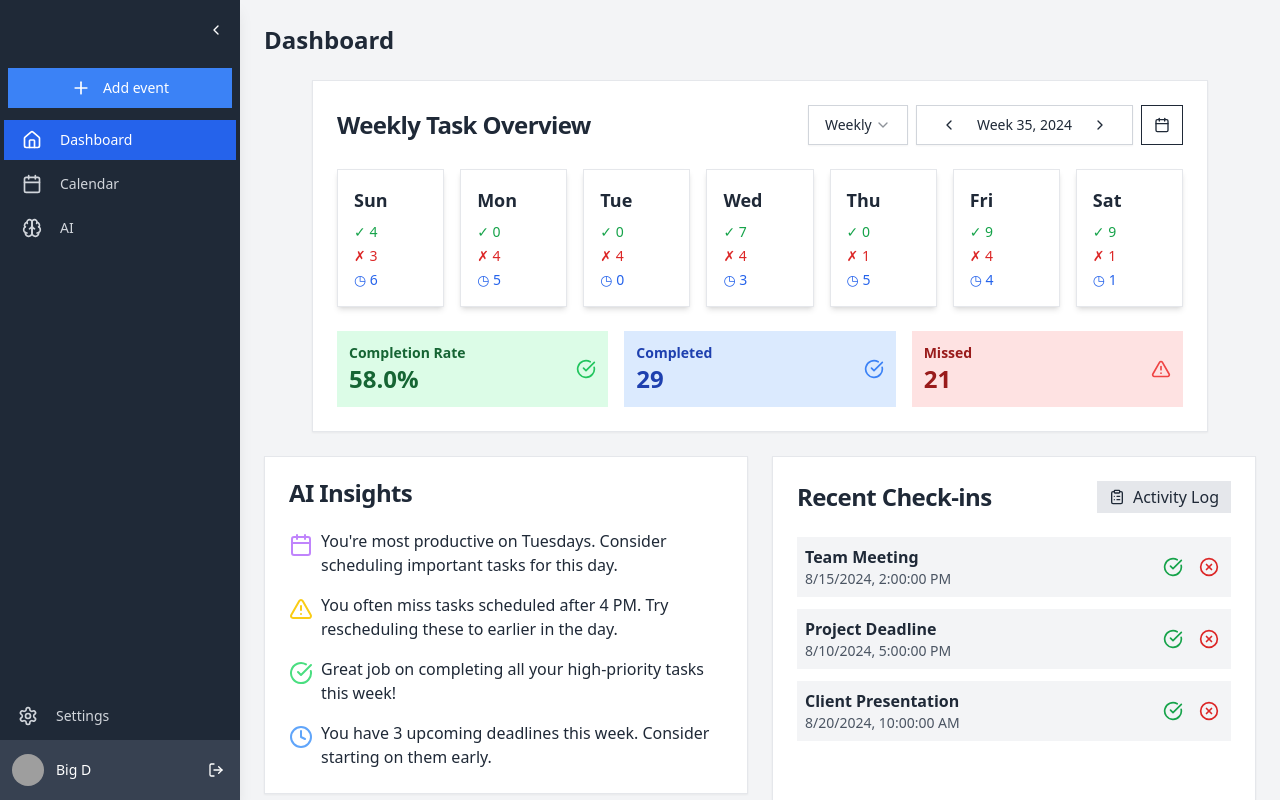
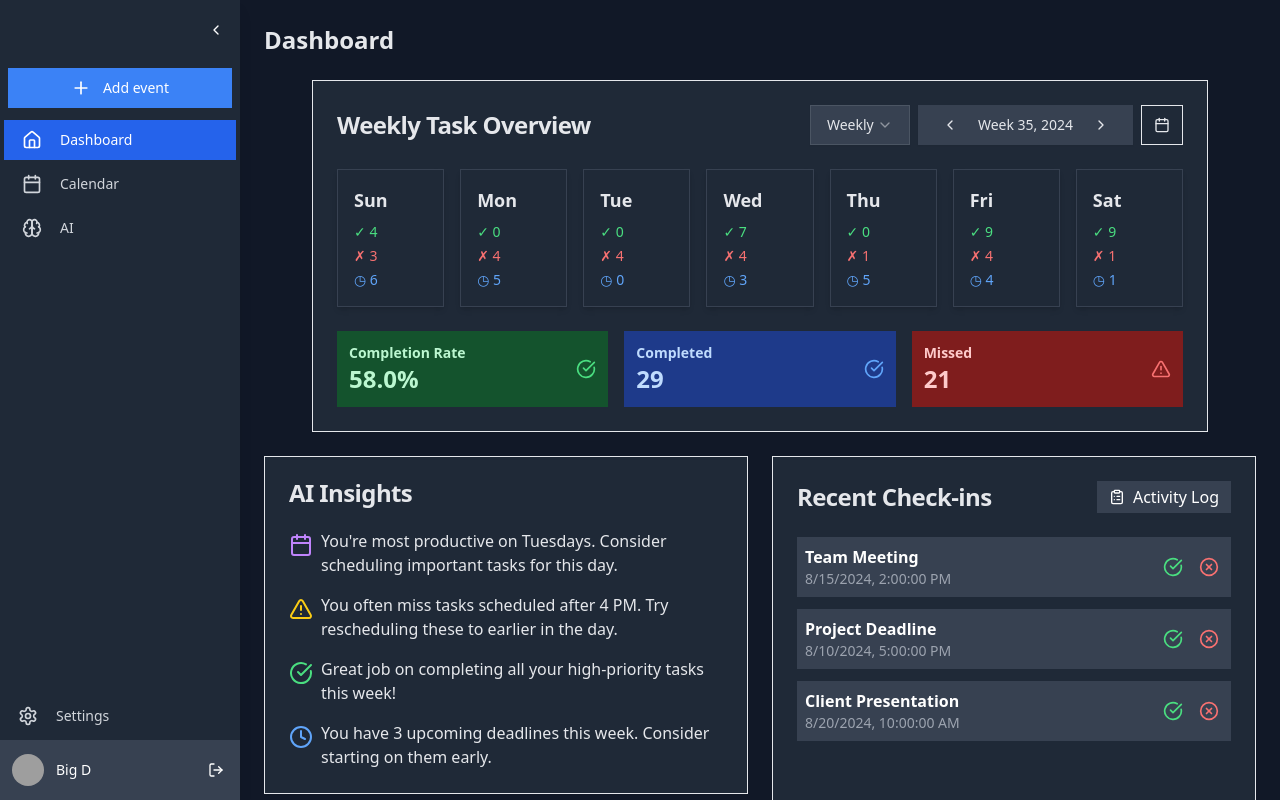
Before and after one commit to gsdyu/Calcoy, a Next.js app in the folder frontend/: page /dashboard in a window 1280 px wide. Built offline with nearby package versions, Linux system fonts and the light colour scheme; grey boxes are pictures that could not be loaded.

Commit message:
Added dark mode to all of the dashboards

```diff
--- a/frontend/src/components/Dashboard/Ai.js
+++ b/frontend/src/components/Dashboard/Ai.js
@@ -5,27 +5,27 @@ import React from 'react';
 import { Calendar, AlertTriangle, CheckCircle, Clock } from 'lucide-react';
 import { Card, CardHeader, CardTitle, CardContent } from '@/components/ui/card';
 
-const AIInsightsComponent = () => {
+const AIInsightsComponent = ({ darkMode }) => {
   return (
-    <Card className="mb-6 bg-white dark:bg-gray-800">
+    <Card className={`mb-6 ${darkMode ? 'bg-gray-800' : 'bg-white'}`}>
       <CardHeader>
-        <CardTitle className="text-gray-800 dark:text-gray-200">AI Insights</CardTitle>
+        <CardTitle className={darkMode ? 'text-gray-200' : 'text-gray-800'}>AI Insights</CardTitle>
       </CardHeader>
       <CardContent>
         <ul className="space-y-4">
-          <li className="flex items-start space-x-2 text-gray-800 dark:text-gray-200">
+          <li className={`flex items-start space-x-2 ${darkMode ? 'text-gray-200' : 'text-gray-800'}`}>
             <Calendar className="text-purple-400 mt-1 flex-shrink-0" />
             <span>You're most productive on Tuesdays. Consider scheduling important tasks for this day.</span>
           </li>
-          <li className="flex items-start space-x-2 text-gray-800 dark:text-gray-200">
+          <li className={`flex items-start space-x-2 ${darkMode ? 'text-gray-200' : 'text-gray-800'}`}>
             <AlertTriangle className="text-yellow-400 mt-1 flex-shrink-0" />
             <span>You often miss tasks scheduled after 4 PM. Try rescheduling these to earlier in the day.</span>
           </li>
-          <li className="flex items-start space-x-2 text-gray-800 dark:text-gray-200">
+          <li className={`flex items-start space-x-2 ${darkMode ? 'text-gray-200' : 'text-gray-800'}`}>
             <CheckCircle className="text-green-400 mt-1 flex-shrink-0" />
             <span>Great job on completing all your high-priority tasks this week!</span>
           </li>
-          <li className="flex items-start space-x-2 text-gray-800 dark:text-gray-200">
+          <li className={`flex items-start space-x-2 ${darkMode ? 'text-gray-200' : 'text-gray-800'}`}>
             <Clock className="text-blue-400 mt-1 flex-shrink-0" />
             <span>You have 3 upcoming deadlines this week. Consider starting on them early.</span>
           </li>
--- a/frontend/src/components/Dashboard/CheckIns.js
+++ b/frontend/src/components/Dashboard/CheckIns.js
@@ -4,7 +4,7 @@ import React, { useState } from 'react';
 import { ClipboardList, CheckCircle, XCircle } from 'lucide-react';
 import { Card, CardHeader, CardTitle, CardContent } from '@/components/ui/card';
 
-const RecentCheckIns = () => {
+const RecentCheckIns = ({ darkMode }) => {
   const [events, setEvents] = useState([
     { id: 1, title: "Team Meeting", date: "2024-08-15 14:00", status: "pending" },
     { id: 2, title: "Project Deadline", date: "2024-08-10 17:00", status: "pending" },
@@ -36,13 +36,15 @@ const RecentCheckIns = () => {
   };
 
   return (
-    <Card className="bg-white dark:bg-gray-800">
+    <Card className={darkMode ? 'bg-gray-800' : 'bg-white'}>
       <CardHeader>
         <div className="flex justify-between items-center">
-          <CardTitle className="text-gray-800 dark:text-gray-200">Recent Check-ins</CardTitle>
+          <CardTitle className={darkMode ? 'text-gray-200' : 'text-gray-800'}>Recent Check-ins</CardTitle>
           <button
             onClick={() => setShowLog(!showLog)}
-            className="flex items-center space-x-2 bg-gray-200 dark:bg-gray-700 text-gray-800 dark:text-white px-3 py-1 rounded-md"
+            className={`flex items-center space-x-2 px-3 py-1 rounded-md ${
+              darkMode ? 'bg-gray-700 text-white' : 'bg-gray-200 text-gray-800'
+            }`}
           >
             <ClipboardList size={16} />
             <span>Activity Log</span>
@@ -53,22 +55,24 @@ const RecentCheckIns = () => {
         {!showLog ? (
           <ul className="space-y-3">
             {events.map(event => (
-              <li key={event.id} className="flex items-center justify-between p-2 bg-gray-100 dark:bg-gray-700 rounded-md">
+              <li key={event.id} className={`flex items-center justify-between p-2 rounded-md ${
+                darkMode ? 'bg-gray-700' : 'bg-gray-100'
+              }`}>
                 <div>
-                  <p className="font-semibold text-gray-800 dark:text-white">{event.title}</p>
-                  <p className="text-sm text-gray-600 dark:text-gray-400">{new Date(event.date).toLocaleString()}</p>
+                  <p className={`font-semibold ${darkMode ? 'text-white' : 'text-gray-800'}`}>{event.title}</p>
+                  <p className={`text-sm ${darkMode ? 'text-gray-400' : 'text-gray-600'}`}>{new Date(event.date).toLocaleString()}</p>
                 </div>
                 <div className="flex space-x-2">
                   <button
                     onClick={() => handleEventStatus(event.id, 'completed')}
-                    className="p-1 text-green-600 dark:text-green-400 hover:text-green-500 dark:hover:text-green-300"
+                    className={`p-1 ${darkMode ? 'text-green-400 hover:text-green-300' : 'text-green-600 hover:text-green-500'}`}
                     title="Mark as completed"
                   >
                     <CheckCircle size={20} />
                   </button>
                   <button
                     onClick={() => handleEventStatus(event.id, 'missed')}
-                    className="p-1 text-red-600 dark:text-red-400 hover:text-red-500 dark:hover:text-red-300"
+                    className={`p-1 ${darkMode ? 'text-red-400 hover:text-red-300' : 'text-red-600 hover:text-red-500'}`}
                     title="Mark as missed"
                   >
                     <XCircle size={20} />
@@ -79,14 +83,14 @@ const RecentCheckIns = () => {
           </ul>
         ) : (
           <div>
-            <h3 className="text-lg font-semibold mb-3 text-gray-800 dark:text-gray-200">Activity Log</h3>
+            <h3 className={`text-lg font-semibold mb-3 ${darkMode ? 'text-gray-200' : 'text-gray-800'}`}>Activity Log</h3>
             <ul className="space-y-2">
               {activityLog.map((log, index) => (
                 <li key={index} className="text-sm flex items-start space-x-2">
-                  <span className="text-gray-600 dark:text-gray-400 whitespace-nowrap">{log.timestamp}</span>
-                  <span className="text-blue-600 dark:text-blue-400">{log.user}</span>
-                  <span className="text-gray-800 dark:text-gray-200">{log.action}</span>
-                  <span className="text-gray-600 dark:text-gray-400">"{log.details}"</span>
+                  <span className={darkMode ? 'text-gray-400' : 'text-gray-600'}>{log.timestamp}</span>
+                  <span className={darkMode ? 'text-blue-400' : 'text-blue-600'}>{log.user}</span>
+                  <span className={darkMode ? 'text-gray-200' : 'text-gray-800'}>{log.action}</span>
+                  <span className={darkMode ? 'text-gray-400' : 'text-gray-600'}>"{log.details}"</span>
                 </li>
               ))}
             </ul>
--- a/frontend/src/components/Dashboard/Dashboardapp.js
+++ b/frontend/src/components/Dashboard/Dashboardapp.js
@@ -4,23 +4,26 @@ import React from 'react';
 import TaskOverviewComponent from './Taskoverview/TaskOverview';
 import AIInsightsComponent from './AI';
 import RecentCheckIns from './CheckIns';
+import { useTheme } from '@/contexts/ThemeContext';
 
-const DashboardHeader = () => (
+const DashboardHeader = ({ darkMode }) => (
   <div className="flex justify-between items-center mb-6">
-    <h1 className="text-2xl font-bold text-gray-800 dark:text-gray-200">Dashboard</h1>
+    <h1 className={`text-2xl font-bold ${darkMode ? 'text-gray-200' : 'text-gray-800'}`}>Dashboard</h1>
   </div>
 );
 
 const Dashboard = () => {
+  const { darkMode } = useTheme();
+
   return (
-    <div className="min-h-screen bg-gray-100 dark:bg-gray-900 text-gray-800 dark:text-gray-200 p-6">
+    <div className={`min-h-screen p-6 ${darkMode ? 'bg-gray-900 text-gray-200' : 'bg-gray-100 text-gray-800'}`}>
       <div className="max-w-6xl mx-auto">
-        <DashboardHeader />
+        <DashboardHeader darkMode={darkMode} />
         <div className="grid grid-cols-1 gap-6">
-          <TaskOverviewComponent />
+          <TaskOverviewComponent darkMode={darkMode} />
           <div className="grid grid-cols-1 md:grid-cols-2 gap-6">
-            <AIInsightsComponent />
-            <RecentCheckIns />
+            <AIInsightsComponent darkMode={darkMode} />
+            <RecentCheckIns darkMode={darkMode} />
           </div>
         </div>
       </div>
--- a/frontend/src/components/Dashboard/TaskOverview/TaskOverview.js
+++ b/frontend/src/components/Dashboard/TaskOverview/TaskOverview.js
@@ -11,6 +11,7 @@ import WeeklyOverviewComponent from './WeeklyOverview';
 import MonthlyCalendarView from './MonthlyOverview';
 import YearlyOverviewComponent from './YearlyOverview';
 import { generateData, getWeekNumber } from './dateutils';
+import { useTheme } from '@/contexts/ThemeContext';
 
 const TaskOverviewComponent = () => {
   const [timeFrame, setTimeFrame] = useState('week');
@@ -19,6 +20,7 @@ const TaskOverviewComponent = () => {
   const [weeklyData, setWeeklyData] = useState([]);
   const [monthlyData, setMonthlyData] = useState([]);
   const [yearlyData, setYearlyData] = useState([]);
+  const { darkMode } = useTheme();
 
   useEffect(() => {
     const { week, year } = getWeekNumber(selectedDate);
@@ -96,31 +98,31 @@ const TaskOverviewComponent = () => {
   };
 
   return (
-    <Card className="w-full max-w-4xl mx-auto bg-white dark:bg-gray-800">
+    <Card className={`w-full max-w-4xl mx-auto ${darkMode ? 'bg-gray-800' : 'bg-white'}`}>
       <CardHeader>
         <div className="flex justify-between items-center flex-wrap gap-4">
-          <CardTitle className="text-2xl font-bold text-gray-800 dark:text-gray-200">
+          <CardTitle className={`text-2xl font-bold ${darkMode ? 'text-gray-200' : 'text-gray-800'}`}>
             {timeFrame === 'week' ? 'Weekly' : timeFrame === 'month' ? 'Monthly' : 'Yearly'} Task Overview
           </CardTitle>
           <div className="flex space-x-2">
             <div className="h-10">
               <Select value={timeFrame} onValueChange={setTimeFrame}>
-                <SelectTrigger className="w-[100px] bg-white dark:bg-gray-700 border border-gray-300 dark:border-gray-600 rounded-md shadow-sm px-4 py-2">
+                <SelectTrigger className={`w-[100px] ${darkMode ? 'bg-gray-700 border-gray-600' : 'bg-white border-gray-300'} rounded-md shadow-sm px-4 py-2`}>
                   <SelectValue placeholder="Time Frame" />
                 </SelectTrigger>
-                <SelectContent className="bg-white dark:bg-gray-800 border border-gray-300 dark:border-gray-600">
-                  <SelectItem value="week" className="text-gray-800 dark:text-gray-200 hover:bg-gray-100 dark:hover:bg-gray-700">Weekly</SelectItem>
-                  <SelectItem value="month" className="text-gray-800 dark:text-gray-200 hover:bg-gray-100 dark:hover:bg-gray-700">Monthly</SelectItem>
-                  <SelectItem value="year" className="text-gray-800 dark:text-gray-200 hover:bg-gray-100 dark:hover:bg-gray-700">Yearly</SelectItem>
+                <SelectContent className={darkMode ? 'bg-gray-800 border-gray-600' : 'bg-white border-gray-300'}>
+                  <SelectItem value="week" className={`${darkMode ? 'text-gray-200 hover:bg-gray-700' : 'text-gray-800 hover:bg-gray-100'}`}>Weekly</SelectItem>
+                  <SelectItem value="month" className={`${darkMode ? 'text-gray-200 hover:bg-gray-700' : 'text-gray-800 hover:bg-gray-100'}`}>Monthly</SelectItem>
+                  <SelectItem value="year" className={`${darkMode ? 'text-gray-200 hover:bg-gray-700' : 'text-gray-800 hover:bg-gray-100'}`}>Yearly</SelectItem>
                 </SelectContent>
               </Select>
             </div>
 
-            <div className="h-10 flex items-center bg-white dark:bg-gray-700 border border-gray-300 dark:border-gray-600 rounded-md shadow-sm px-3 py-2">
+            <div className={`h-10 flex items-center ${darkMode ? 'bg-gray-700 border-gray-600' : 'bg-white border-gray-300'} rounded-md shadow-sm px-3 py-2`}>
               <Button variant="ghost" size="sm" onClick={handlePrev} className="h-full">
                 <ChevronLeft className="h-4 w-4" />
               </Button>
-              <span className="text-sm text-gray-800 dark:text-gray-200 mx-2">
+              <span className={`text-sm ${darkMode ? 'text-gray-200' : 'text-gray-800'} mx-2`}>
                 {timeFrame === 'week' && `Week ${currentWeek.week}, ${currentWeek.year}`}
                 {timeFrame === 'month' && selectedDate.toLocaleString('default', { month: 'long', year: 'numeric' })}
                 {timeFrame === 'year' && selectedDate.getFullYear()}
@@ -143,7 +145,7 @@ const TaskOverviewComponent = () => {
                     selected={selectedDate}
                     onSelect={handleDateSelect}
                     initialFocus
-                    className="bg-white dark:bg-gray-800 border border-gray-300 dark:border-gray-600 rounded-md shadow-md p-3"
+                    className={`${darkMode ? 'bg-gray-800 border-gray-600' : 'bg-white border-gray-300'} rounded-md shadow-md p-3`}
                   />
                 </PopoverContent>
               </Popover>
@@ -152,36 +154,36 @@ const TaskOverviewComponent = () => {
         </div>
       </CardHeader>
       <CardContent>
-        {timeFrame === 'week' && <WeeklyOverviewComponent data={weeklyData} onUpdateData={handleWeeklyDataUpdate} />}
-        {timeFrame === 'month' && <MonthlyCalendarView data={monthlyData} year={selectedDate.getFullYear()} month={selectedDate.getMonth()} onUpdateData={handleMonthlyDataUpdate} />}
-        {timeFrame === 'year' && <YearlyOverviewComponent data={yearlyData} onUpdateData={handleYearlyDataUpdate} />}
+        {timeFrame === 'week' && <WeeklyOverviewComponent data={weeklyData} onUpdateData={handleWeeklyDataUpdate} darkMode={darkMode} />}
+        {timeFrame === 'month' && <MonthlyCalendarView data={monthlyData} year={selectedDate.getFullYear()} month={selectedDate.getMonth()} onUpdateData={handleMonthlyDataUpdate} darkMode={darkMode} />}
+        {timeFrame === 'year' && <YearlyOverviewComponent data={yearlyData} onUpdateData={handleYearlyDataUpdate} darkMode={darkMode} />}
 
         <div className="grid grid-cols-3 gap-4 mt-6">
-          <div className="bg-green-100 dark:bg-green-900 p-3 rounded-lg">
+          <div className={`${darkMode ? 'bg-green-900' : 'bg-green-100'} p-3 rounded-lg`}>
             <div className="flex justify-between items-center">
               <div>
-                <h3 className="text-green-800 dark:text-green-200 font-semibold text-sm">Completion Rate</h3>
-                <p className="text-2xl font-bold text-green-800 dark:text-green-200">{completionRate}%</p>
+                <h3 className={`${darkMode ? 'text-green-200' : 'text-green-800'} font-semibold text-sm`}>Completion Rate</h3>
+                <p className={`text-2xl font-bold ${darkMode ? 'text-green-200' : 'text-green-800'}`}>{completionRate}%</p>
               </div>
-              <CheckCircle className="text-green-500 dark:text-green-400" size={20} />
+              <CheckCircle className={darkMode ? 'text-green-400' : 'text-green-500'} size={20} />
             </div>
           </div>
-          <div className="bg-blue-100 dark:bg-blue-900 p-3 rounded-lg">
+          <div className={`${darkMode ? 'bg-blue-900' : 'bg-blue-100'} p-3 rounded-lg`}>
             <div className="flex justify-between items-center">
               <div>
-                <h3 className="text-blue-800 dark:text-blue-200 font-semibold text-sm">Completed</h3>
-                <p className="text-2xl font-bold text-blue-800 dark:text-blue-200">{totalCompleted}</p>
+                <h3 className={`${darkMode ? 'text-blue-200' : 'text-blue-800'} font-semibold text-sm`}>Completed</h3>
+                <p className={`text-2xl font-bold ${darkMode ? 'text-blue-200' : 'text-blue-800'}`}>{totalCompleted}</p>
               </div>
-              <CheckCircle className="text-blue-500 dark:text-blue-400" size={20} />
+              <CheckCircle className={darkMode ? 'text-blue-400' : 'text-blue-500'} size={20} />
             </div>
           </div>
-          <div className="bg-red-100 dark:bg-red-900 p-3 rounded-lg">
+          <div className={`${darkMode ? 'bg-red-900' : 'bg-red-100'} p-3 rounded-lg`}>
             <div className="flex justify-between items-center">
               <div>
-                <h3 className="text-red-800 dark:text-red-200 font-semibold text-sm">Missed</h3>
-                <p className="text-2xl font-bold text-red-800 dark:text-red-200">{totalMissed}</p>
+                <h3 className={`${darkMode ? 'text-red-200' : 'text-red-800'} font-semibold text-sm`}>Missed</h3>
+                <p className={`text-2xl font-bold ${darkMode ? 'text-red-200' : 'text-red-800'}`}>{totalMissed}</p>
               </div>
-              <AlertTriangle className="text-red-500 dark:text-red-400" size={20} />
+              <AlertTriangle className={darkMode ? 'text-red-400' : 'text-red-500'} size={20} />
             </div>
           </div>
         </div>
--- a/frontend/src/components/Dashboard/TaskOverview/WeeklyOverview.js
+++ b/frontend/src/components/Dashboard/TaskOverview/WeeklyOverview.js
@@ -4,7 +4,7 @@ import { ChevronDown, ChevronUp } from 'lucide-react';
 
 const MAX_VISIBLE_TASKS = 3;
 
-const WeeklyOverviewComponent = ({ data, onUpdateData }) => {
+const WeeklyOverviewComponent = ({ data, onUpdateData, darkMode }) => {
   const [expandedCategories, setExpandedCategories] = useState({});
 
   const onDragStart = (e, dayIndex, fromCategory, taskIndex) => {
@@ -41,8 +41,8 @@ const WeeklyOverviewComponent = ({ data, onUpdateData }) => {
     const totalEvents = dayData.completed + dayData.missed + dayData.upcoming;
 
     return (
-      <div className="p-3 max-w-xs bg-white dark:bg-gray-800 rounded-lg shadow-lg max-h-[400px] overflow-y-auto">
-        <h4 className="font-semibold mb-2 text-gray-900 dark:text-gray-100">{dayData.name} - Total Events: {totalEvents}</h4>
+      <div className={`p-3 max-w-xs ${darkMode ? 'bg-gray-800' : 'bg-white'} rounded-lg shadow-lg max-h-[400px] overflow-y-auto`}>
+        <h4 className={`font-semibold mb-2 ${darkMode ? 'text-gray-100' : 'text-gray-900'}`}>{dayData.name} - Total Events: {totalEvents}</h4>
         <div className="space-y-2">
           {['completed', 'missed', 'upcoming'].map((category) => {
             const isExpanded = expandedCategories[`${dayIndex}-${category}`];
@@ -52,17 +52,17 @@ const WeeklyOverviewComponent = ({ data, onUpdateData }) => {
               <div
                 key={category}
                 className={`p-2 rounded ${
-                  category === 'completed' ? 'bg-green-100 dark:bg-green-800' :
-                  category === 'missed' ? 'bg-red-100 dark:bg-red-800' :
-                  'bg-blue-100 dark:bg-blue-800'
+                  category === 'completed' ? (darkMode ? 'bg-green-800' : 'bg-green-100') :
+                  category === 'missed' ? (darkMode ? 'bg-red-800' : 'bg-red-100') :
+                  (darkMode ? 'bg-blue-800' : 'bg-blue-100')
                 }`}
                 onDragOver={onDragOver}
                 onDrop={(e) => onDrop(e, dayIndex, category)}
               >
                 <h5 className={`font-medium text-sm ${
-                  category === 'completed' ? 'text-green-800 dark:text-green-200' :
-                  category === 'missed' ? 'text-red-800 dark:text-red-200' :
-                  'text-blue-800 dark:text-blue-200'
+                  category === 'completed' ? (darkMode ? 'text-green-200' : 'text-green-800') :
+                  category === 'missed' ? (darkMode ? 'text-red-200' : 'text-red-800') :
+                  (darkMode ? 'text-blue-200' : 'text-blue-800')
                 }`}>
                   {category.charAt(0).toUpperCase() + category.slice(1)} ({dayData[category]}):
                 </h5>
@@ -73,9 +73,9 @@ const WeeklyOverviewComponent = ({ data, onUpdateData }) => {
                       draggable
                       onDragStart={(e) => onDragStart(e, dayIndex, category, taskIndex)}
                       className={`p-1 rounded-full text-xs ${
-                        category === 'completed' ? 'bg-green-200 text-green-800 dark:bg-green-700 dark:text-green-200' :
-                        category === 'missed' ? 'bg-red-200 text-red-800 dark:bg-red-700 dark:text-red-200' :
-                        'bg-blue-200 text-blue-800 dark:bg-blue-700 dark:text-blue-200'
+                        category === 'completed' ? (darkMode ? 'bg-green-700 text-green-200' : 'bg-green-200 text-green-800') :
+                        category === 'missed' ? (darkMode ? 'bg-red-700 text-red-200' : 'bg-red-200 text-red-800') :
+                        (darkMode ? 'bg-blue-700 text-blue-200' : 'bg-blue-200 text-blue-800')
                       } cursor-move hover:opacity-80 transition-opacity duration-200 flex items-center`}
                     >
                       <span className="w-3 h-3 rounded-full bg-current mr-1 flex-shrink-0"></span>
@@ -86,7 +86,7 @@ const WeeklyOverviewComponent = ({ data, onUpdateData }) => {
                 {dayData[category] > MAX_VISIBLE_TASKS && (
                   <button
                     onClick={() => toggleCategory(dayIndex, category)}
-                    className="mt-1 text-xs font-medium flex items-center justify-center w-full"
+                    className={`mt-1 text-xs font-medium flex items-center justify-center w-full ${darkMode ? 'text-gray-300' : 'text-gray-600'}`}
                   >
                     {isExpanded ? (
                       <>View Less <ChevronUp size={12} className="ml-1" /></>
@@ -109,17 +109,17 @@ const WeeklyOverviewComponent = ({ data, onUpdateData }) => {
         {data.map((dayData, index) => (
           <Tooltip key={dayData.name}>
             <TooltipTrigger asChild>
-              <div className="bg-white dark:bg-gray-800 p-4 rounded-lg shadow-md border border-gray-200 dark:border-gray-700 cursor-pointer hover:shadow-lg transition-shadow duration-200">
-                <h3 className="text-lg font-semibold text-gray-800 dark:text-gray-200 mb-2">{dayData.name}</h3>
+              <div className={`${darkMode ? 'bg-gray-800 border-gray-700' : 'bg-white border-gray-200'} p-4 rounded-lg shadow-md border cursor-pointer hover:shadow-lg transition-shadow duration-200`}>
+                <h3 className={`text-lg font-semibold ${darkMode ? 'text-gray-200' : 'text-gray-800'} mb-2`}>{dayData.name}</h3>
                 <div className="space-y-1">
                   <p className="text-sm">
-                    <span className="text-green-600 dark:text-green-400">✓ {dayData.completed}</span>
+                    <span className={darkMode ? 'text-green-400' : 'text-green-600'}>✓ {dayData.completed}</span>
                   </p>
                   <p className="text-sm">
-                    <span className="text-red-600 dark:text-red-400">✗ {dayData.missed}</span>
+                    <span className={darkMode ? 'text-red-400' : 'text-red-600'}>✗ {dayData.missed}</span>
                   </p>
                   <p className="text-sm">
-                    <span className="text-blue-600 dark:text-blue-400">◷ {dayData.upcoming}</span>
+                    <span className={darkMode ? 'text-blue-400' : 'text-blue-600'}>◷ {dayData.upcoming}</span>
                   </p>
                 </div>
               </div>
```
Also changed, not shown: frontend/src/components/Dashboard/TaskOverview/MonthlyOverview.js (+22 -22 lines), frontend/src/components/Dashboard/TaskOverview/YearlyOverview.js (+21 -6 lines).
